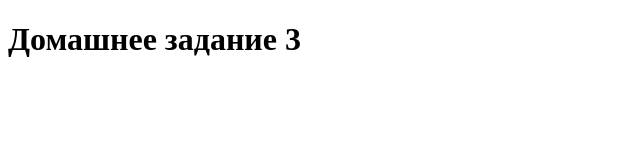
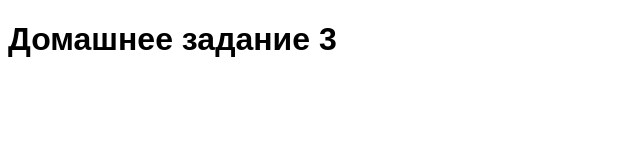
Before and after one commit to klayerix/homeworks, a plain HTML site: page Lesson-3/project/src/index.html in a window 1280 px wide. Shown: the whole page, without its empty margins (0-640 px from the left). Drawn offline with Linux system fonts and the light colour scheme.

Commit message:
Add files via upload

```diff
--- /dev/null
+++ b/Lesson-3/project/src/css/style.css
@@ -0,0 +1,4 @@
+h1 {
+ font-family: sans-serif;
+ font-size: 2rem;
+}
--- a/Lesson-3/project/src/index.html
+++ b/Lesson-3/project/src/index.html
@@ -1,6 +1,7 @@
 <!DOCTYPE html>
 <html lang="en">
 <head>
+ <link rel="stylesheet" href="css/style.css">
  <meta charset="UTF-8">
  <meta name="viewport" content="width=device-width, initial-scale=1.0">
  <meta http-equiv="X-UA-Compatible" content="ie=edge">
```
